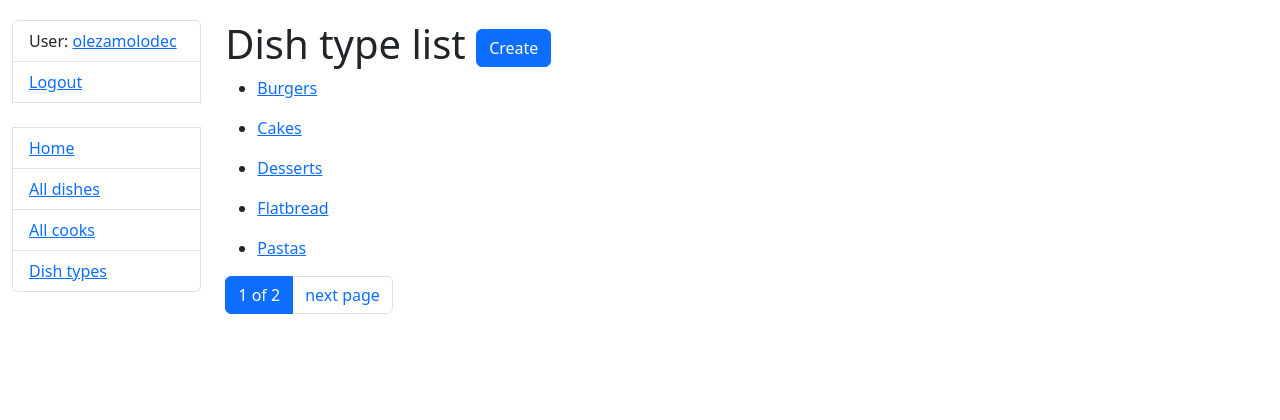
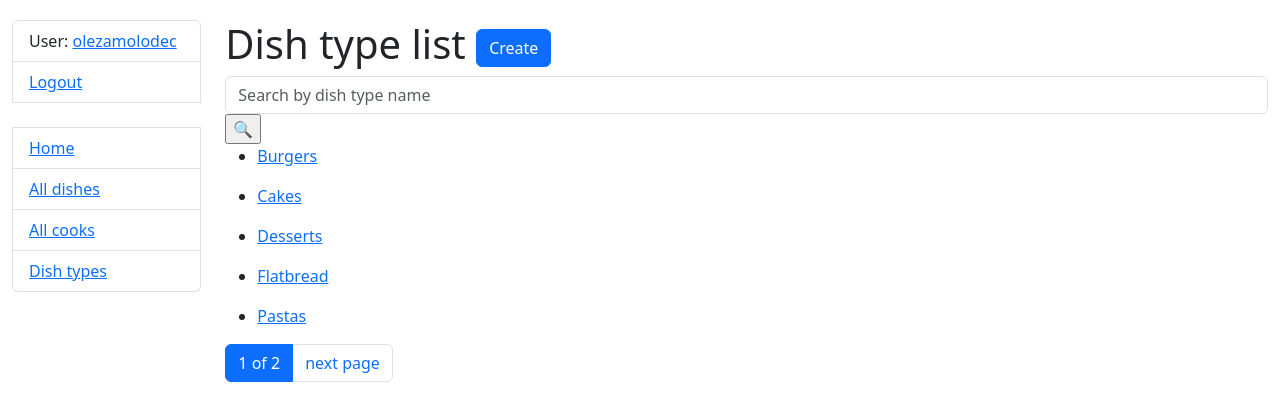
Before and after one commit to onyevyerov/restaurant-kitchen-service, a Django app: page /dish-types/ in a window 1280 px wide. Shown: the top 420 px of the page. Run offline with Django 4.2, Linux system fonts and the light colour scheme; a user stored in the database is signed in; data comes from the database, SQL or seed files in the repository; some libraries are stand-ins or nearby versions.

Commit message:
Add DishTypeNameSearchForm to DishTypeListView and dish_type_list.html

```diff
--- a/kitchen/views.py
+++ b/kitchen/views.py
@@ -4,7 +4,8 @@ from django.shortcuts import render
 from django.urls import reverse_lazy
 from django.views import generic
 
-from kitchen.forms import DishForm, CookForm, DishTypeForm, CookUpdateForm, DishNameSearchForm, CookUsernameSearchForm
+from kitchen.forms import DishForm, CookForm, DishTypeForm, CookUpdateForm, DishNameSearchForm, CookUsernameSearchForm, \
+    DishTypeNameSearchForm
 from kitchen.models import Dish, Cook, DishType, Ingredient
 
 
@@ -118,6 +119,14 @@ class DishTypeListView(LoginRequiredMixin, generic.ListView):
     template_name = "kitchen/dish_type_list.html"
     paginate_by = 5
 
+    def get_context_data(self, **kwargs):
+        context = super(DishTypeListView, self).get_context_data(**kwargs)
+        name = self.request.GET.get("name", "")
+        context["search_form"] = DishTypeNameSearchForm(
+            initial={"name": name}
+        )
+        return context
+
 
 class DishTypeCreateView(LoginRequiredMixin, generic.CreateView):
     model = DishType
--- a/templates/kitchen/dish_type_list.html
+++ b/templates/kitchen/dish_type_list.html
@@ -1,4 +1,5 @@
 {% extends "base.html" %}
+{% load crispy_forms_filters %}
 
 {% block content %}
   <h1>
@@ -7,6 +8,10 @@
       Create
     </a>
   </h1>
+  <form method="get" action="">
+  {{ search_form|crispy }}
+  <input type="submit" value="🔍">
+  </form>
   {% if dish_type_list %}
     {% for dish_type in dish_type_list %}
       <ul>
```
